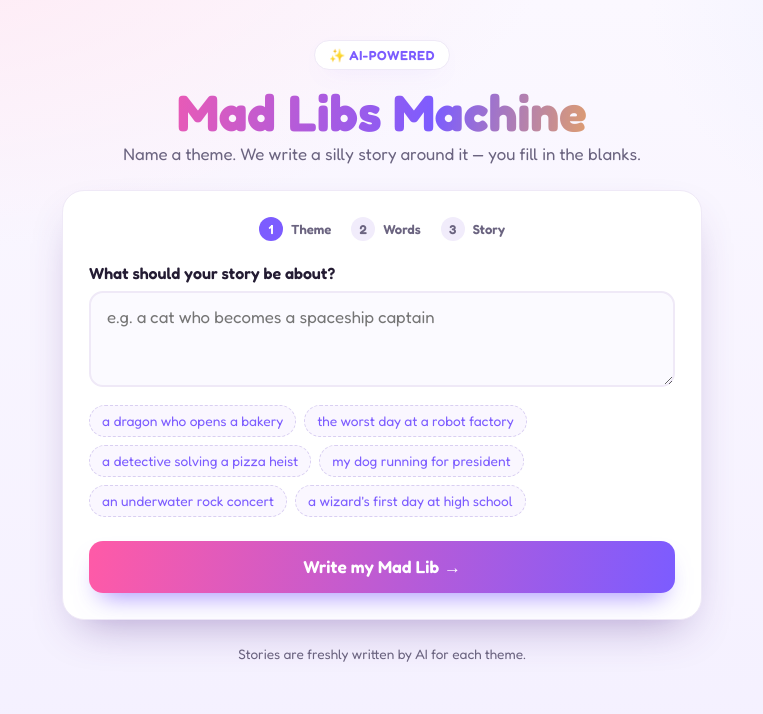
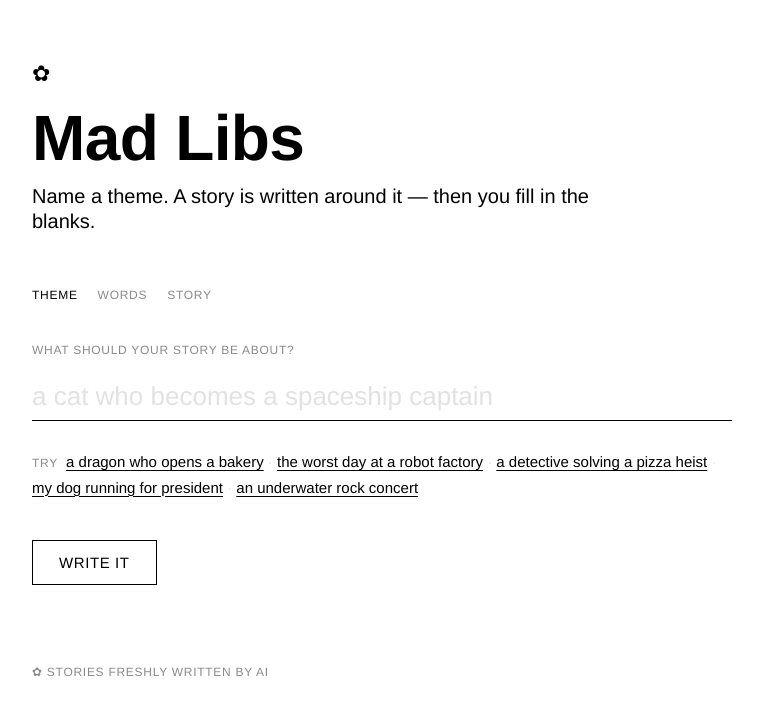
Before and after one commit to santai-artifacts/jeremyasaputo-untitled-project-4-568, a website: page public/index.html in a window 1280 px wide. Shown: the whole page, without its empty margins (258-1021 px from the left). Drawn offline with Linux system fonts and the light colour scheme.

Commit message:
Agent changes (background)
Santai-Kind: autosave
Santai-Author: jeremyasaputo
Santai-Changes: +0 ~1 -0

```diff
--- a/public/index.html
+++ b/public/index.html
@@ -3,277 +3,242 @@
 <head>
 <meta charset="UTF-8" />
 <meta name="viewport" content="width=device-width, initial-scale=1.0" />
-<title>Mad Libs Machine</title>
-<link rel="preconnect" href="https://fonts.googleapis.com" />
-<link rel="preconnect" href="https://fonts.gstatic.com" crossorigin />
-<link href="https://fonts.googleapis.com/css2?family=Fredoka:wght@400;500;600;700&family=Kalam:wght@400;700&display=swap" rel="stylesheet" />
+<title>Mad Libs</title>
 <style>
   :root {
-    --bg1: #ffe9f3;
-    --bg2: #e7ecff;
-    --ink: #241c33;
-    --muted: #6b6480;
-    --card: #ffffff;
-    --accent: #ff5aa7;
-    --accent2: #7c5cff;
-    --accent3: #ffb340;
-    --line: #efe9f7;
-    --ok: #21c17a;
-    --shadow: 0 20px 45px -18px rgba(88, 50, 140, 0.45);
-    --radius: 22px;
+    --ink: #000;
+    --paper: #fff;
+    --muted: #8a8a8a;
+    --line: #000;
+    --faint: #e2e2e2;
   }
   * { box-sizing: border-box; }
-  html, body { margin: 0; }
+  html, body { margin: 0; background: var(--paper); }
   body {
-    font-family: "Fredoka", system-ui, sans-serif;
+    font-family: "Helvetica Neue", Helvetica, Arial, sans-serif;
     color: var(--ink);
-    min-height: 100vh;
-    background:
-      radial-gradient(1200px 600px at 12% -10%, var(--bg1), transparent 55%),
-      radial-gradient(1000px 620px at 110% 0%, var(--bg2), transparent 50%),
-      linear-gradient(180deg, #fbf8ff, #f4f0ff);
+    font-size: 20px;
+    line-height: 1.25;
+    -webkit-font-smoothing: antialiased;
+    padding: 60px 24px 120px;
+  }
+  .wrap { max-width: 700px; margin: 0 auto; }
+
+  /* header */
+  .masthead { margin-bottom: 54px; }
+  .flower { font-size: 22px; display: block; margin-bottom: 18px; }
+  h1 {
+    font-size: 64px;
+    line-height: 1;
+    font-weight: 700;
+    letter-spacing: -0.01em;
+    margin: 0 0 14px;
+  }
+  .lede { font-size: 20px; color: var(--ink); margin: 0; max-width: 30em; }
+
+  /* step line */
+  .stepline {
     display: flex;
-    flex-direction: column;
-    align-items: center;
-    padding: 32px 18px 64px;
+    gap: 20px;
+    font-size: 12px;
+    letter-spacing: 0.06em;
+    text-transform: uppercase;
+    color: var(--muted);
+    margin-bottom: 40px;
+  }
+  .stepline span { display: inline-flex; gap: 8px; }
+  .stepline .dot.active { color: var(--ink); }
+  .stepline .dot.done { color: var(--ink); }
+  .stepline .dot.done::before { content: "✿ "; }
+
+  /* type */
+  label.field-label {
+    display: block;
+    font-size: 12px;
+    letter-spacing: 0.06em;
+    text-transform: uppercase;
+    color: var(--muted);
+    margin-bottom: 14px;
   }
 
-  header {
-    text-align: center;
-    margin: 8px 0 26px;
-    max-width: 640px;
-  }
-  .badge {
-    display: inline-flex;
-    align-items: center;
-    gap: 8px;
-    font-size: 0.82rem;
-    font-weight: 600;
-    letter-spacing: 0.04em;
-    text-transform: uppercase;
-    color: var(--accent2);
-    background: #fff;
-    border: 1px solid var(--line);
-    padding: 6px 14px;
-    border-radius: 999px;
-    box-shadow: 0 8px 22px -14px rgba(124, 92, 255, 0.6);
-  }
-  h1 {
-    font-size: clamp(2.1rem, 6vw, 3.2rem);
-    margin: 16px 0 6px;
-    line-height: 1.02;
-    background: linear-gradient(100deg, var(--accent), var(--accent2) 60%, var(--accent3));
-    -webkit-background-clip: text;
-    background-clip: text;
-    color: transparent;
-  }
-  header p { color: var(--muted); font-size: 1.05rem; margin: 0; }
-
-  .card {
-    width: 100%;
-    max-width: 640px;
-    background: var(--card);
-    border: 1px solid var(--line);
-    border-radius: var(--radius);
-    box-shadow: var(--shadow);
-    padding: 26px;
-  }
-
-  .steps {
-    display: flex;
-    gap: 10px;
-    justify-content: center;
-    margin-bottom: 22px;
-  }
-  .dot {
-    display: flex; align-items: center; gap: 8px;
-    font-size: 0.82rem; font-weight: 600; color: var(--muted);
-  }
-  .dot .n {
-    width: 24px; height: 24px; border-radius: 50%;
-    display: grid; place-items: center;
-    background: #f1ecfb; color: var(--muted);
-    font-size: 0.8rem; transition: .25s;
-  }
-  .dot.active .n { background: var(--accent2); color: #fff; }
-  .dot.done .n { background: var(--ok); color: #fff; }
-  .dot .bar { width: 22px; height: 2px; background: var(--line); border-radius: 2px; }
-
-  label.field-label { display:block; font-weight: 600; margin-bottom: 8px; }
   textarea, input[type="text"] {
     width: 100%;
     font-family: inherit;
-    font-size: 1.05rem;
+    font-size: 26px;
+    line-height: 1.25;
     color: var(--ink);
-    background: #fbfaff;
-    border: 2px solid var(--line);
-    border-radius: 14px;
-    padding: 14px 16px;
-    transition: border-color .18s, box-shadow .18s;
+    background: transparent;
+    border: none;
+    border-bottom: 1px solid var(--line);
+    border-radius: 0;
+    padding: 8px 0;
     outline: none;
   }
-  textarea { resize: vertical; min-height: 96px; }
-  textarea:focus, input[type="text"]:focus {
-    border-color: var(--accent2);
-    box-shadow: 0 0 0 4px rgba(124, 92, 255, 0.14);
+  textarea {
+    resize: none;
+    min-height: 44px;
+    overflow: hidden;
   }
+  textarea::placeholder, input::placeholder { color: var(--faint); }
+  input[type="text"]:focus, textarea:focus { border-bottom-color: var(--ink); }
 
-  .chips { display:flex; flex-wrap: wrap; gap: 8px; margin: 14px 0 4px; }
+  /* chips = plain inline suggestions */
+  .chips {
+    margin: 22px 0 0;
+    font-size: 15px;
+    color: var(--muted);
+    line-height: 1.7;
+  }
+  .chips .lbl { text-transform: uppercase; letter-spacing: 0.06em; font-size: 12px; }
   .chip {
-    font: inherit; font-size: 0.86rem;
-    border: 1px dashed #d9cff2; background: #faf7ff; color: var(--accent2);
-    padding: 7px 12px; border-radius: 999px; cursor: pointer;
-    transition: .15s;
+    font: inherit;
+    font-size: 15px;
+    background: none;
+    border: none;
+    padding: 0;
+    color: var(--ink);
+    cursor: pointer;
+    text-decoration: underline;
+    text-underline-offset: 3px;
+    text-decoration-thickness: 1px;
   }
-  .chip:hover { background: var(--accent2); color:#fff; border-color: var(--accent2); transform: translateY(-1px); }
+  .chip:hover { color: var(--muted); }
+  .chip + .chip { margin-left: 2px; }
+  .chip-sep { color: var(--faint); }
 
-  button.primary {
-    margin-top: 20px;
-    width: 100%;
-    font: inherit; font-weight: 600; font-size: 1.08rem;
-    color: #fff;
-    background: linear-gradient(100deg, var(--accent), var(--accent2));
-    border: none; border-radius: 14px; padding: 15px;
+  /* buttons — bare bordered box, invert on hover */
+  button.primary, button.ghost {
+    font-family: inherit;
+    font-size: 15px;
+    letter-spacing: 0.04em;
+    text-transform: uppercase;
+    padding: 13px 26px;
+    border: 1px solid var(--ink);
+    background: var(--paper);
+    color: var(--ink);
     cursor: pointer;
-    box-shadow: 0 14px 26px -12px rgba(124, 92, 255, 0.75);
-    transition: transform .12s, filter .2s;
+    border-radius: 0;
+    transition: background .15s, color .15s;
   }
-  button.primary:hover { transform: translateY(-2px); filter: brightness(1.04); }
-  button.primary:active { transform: translateY(0); }
-  button.primary:disabled { opacity: .6; cursor: not-allowed; transform:none; filter:none; }
+  button.primary:hover, button.ghost:hover { background: var(--ink); color: var(--paper); }
+  button.primary:disabled { opacity: .35; cursor: not-allowed; background: var(--paper); color: var(--ink); }
 
-  button.ghost {
-    font: inherit; font-weight: 600; color: var(--accent2);
-    background: transparent; border: 2px solid var(--line);
-    border-radius: 14px; padding: 13px 18px; cursor: pointer;
-    transition: .15s;
-  }
-  button.ghost:hover { border-color: var(--accent2); }
-
-  .row { display:flex; gap: 12px; margin-top: 18px; }
-  .row button { flex: 1; margin-top: 0; }
-
-  .blank-grid { display: grid; gap: 14px; }
-  .blank {
-    display: grid; gap: 6px;
-    animation: pop .32s ease both;
-  }
-  .blank .hint {
-    font-size: 0.82rem; font-weight: 600; color: var(--accent2);
-    text-transform: capitalize; letter-spacing: .01em;
-  }
-  .blank .hint span.num {
-    display:inline-grid; place-items:center; width:20px; height:20px;
-    background:#f1ecfb; color:var(--muted); border-radius:50%;
-    font-size:0.72rem; margin-right:7px;
-  }
+  .actions { margin-top: 40px; display: flex; gap: 14px; flex-wrap: wrap; }
 
   .hidden { display: none !important; }
 
-  /* story reveal */
+  /* blanks */
+  .blank-grid { display: grid; gap: 28px; }
+  .blank { display: grid; gap: 8px; }
+  .blank .hint {
+    font-size: 12px;
+    letter-spacing: 0.06em;
+    text-transform: uppercase;
+    color: var(--muted);
+  }
+  .blank .hint .num { color: var(--faint); margin-right: 10px; }
+
+  /* loading */
+  .loader { padding: 10px 0; display: flex; align-items: baseline; gap: 12px; }
+  .loader .spin { display: inline-block; animation: spin 1.4s linear infinite; }
+  .loader p { margin: 0; font-size: 20px; color: var(--ink); }
+
+  /* story */
   .story-title {
-    font-family: "Kalam", cursive;
-    font-size: 1.9rem; font-weight: 700;
-    margin: 0 0 14px; text-align: center;
-    color: var(--accent2);
+    font-size: 40px;
+    line-height: 1.05;
+    font-weight: 700;
+    letter-spacing: -0.01em;
+    margin: 0 0 30px;
   }
-  .story {
-    font-family: "Kalam", cursive;
-    font-size: 1.28rem; line-height: 1.9;
-    color: var(--ink);
-    background:
-      linear-gradient(#fff, #fff) padding-box,
-      repeating-linear-gradient(#fff 0 31px, #e9e2fb 31px 32px) padding-box;
-    background: #fffef9;
-    padding: 22px 22px;
-    border-radius: 16px;
-    border: 1px solid var(--line);
-  }
+  .story { font-size: 24px; line-height: 1.5; }
+  .story p { margin: 0 0 1.1em; }
   .story .fill {
-    color: var(--accent);
     font-weight: 700;
-    border-bottom: 2px solid rgba(255,90,167,.35);
-    padding: 0 2px;
-    animation: hi .5s ease both;
+    text-decoration: underline;
+    text-underline-offset: 3px;
+    text-decoration-thickness: 1px;
   }
 
-  .loader { display:flex; flex-direction:column; align-items:center; gap:14px; padding: 22px 0; }
-  .spinner {
-    width: 46px; height: 46px; border-radius: 50%;
-    border: 5px solid #eee3ff; border-top-color: var(--accent2);
-    animation: spin .8s linear infinite;
-  }
-  .loader p { color: var(--muted); margin: 0; font-weight: 500; }
-
   .error {
-    margin-top: 14px; padding: 12px 14px;
-    background: #fff1f4; border: 1px solid #ffd0dd; color: #c13a63;
-    border-radius: 12px; font-weight: 500; font-size: 0.95rem;
+    margin-top: 18px;
+    font-size: 15px;
+    color: var(--ink);
+    border-left: 2px solid var(--ink);
+    padding-left: 12px;
   }
 
   .toast {
-    position: fixed; bottom: 22px; left: 50%; transform: translateX(-50%) translateY(20px);
-    background: var(--ink); color: #fff; padding: 12px 20px; border-radius: 999px;
-    font-weight: 600; font-size: 0.92rem; opacity: 0; pointer-events: none;
-    transition: .3s;
+    position: fixed;
+    bottom: 28px; left: 50%;
+    transform: translateX(-50%) translateY(16px);
+    background: var(--ink); color: var(--paper);
+    padding: 10px 20px; font-size: 13px;
+    letter-spacing: 0.04em; text-transform: uppercase;
+    opacity: 0; pointer-events: none; transition: .25s;
   }
   .toast.show { opacity: 1; transform: translateX(-50%) translateY(0); }
 
-  footer { color: var(--muted); font-size: 0.85rem; margin-top: 26px; text-align:center; }
+  footer {
+    margin-top: 80px;
+    font-size: 12px;
+    letter-spacing: 0.06em;
+    text-transform: uppercase;
+    color: var(--muted);
+  }
 
   @keyframes spin { to { transform: rotate(360deg); } }
-  @keyframes pop { from { opacity:0; transform: translateY(8px); } to { opacity:1; transform:none; } }
-  @keyframes hi { from { background: #fff3ba; } to { background: transparent; } }
+  @media (prefers-reduced-motion: reduce) { * { animation: none !important; transition: none !important; } }
 
-  @media (prefers-reduced-motion: reduce) {
-    * { animation: none !important; transition: none !important; }
-  }
-  @media (max-width: 480px) {
-    .card { padding: 20px; }
-    .dot span.txt { display:none; }
+  @media (max-width: 560px) {
+    body { padding: 40px 20px 90px; font-size: 18px; }
+    h1 { font-size: 44px; }
+    .story-title { font-size: 30px; }
+    .story { font-size: 21px; }
+    textarea, input[type="text"] { font-size: 22px; }
   }
 </style>
 </head>
 <body>
-  <header>
-    <span class="badge">✨ AI-powered</span>
-    <h1>Mad Libs Machine</h1>
-    <p>Name a theme. We write a silly story around it — you fill in the blanks.</p>
-  </header>
+<div class="wrap">
+  <div class="masthead">
+    <span class="flower">✿</span>
+    <h1>Mad Libs</h1>
+    <p class="lede">Name a theme. A story is written around it — then you fill in the blanks.</p>
+  </div>
 
-  <div class="card">
-    <div class="steps" id="steps">
-      <div class="dot active" data-step="1"><span class="n">1</span><span class="txt">Theme</span></div>
-      <div class="bar"></div>
-      <div class="dot" data-step="2"><span class="n">2</span><span class="txt">Words</span></div>
-      <div class="bar"></div>
-      <div class="dot" data-step="3"><span class="n">3</span><span class="txt">Story</span></div>
+  <div class="stepline" id="steps">
+    <span class="dot active" data-step="1">Theme</span>
+    <span class="dot" data-step="2">Words</span>
+    <span class="dot" data-step="3">Story</span>
   </div>
 
   <!-- STEP 1 -->
   <section id="step1">
     <label class="field-label" for="prompt">What should your story be about?</label>
-      <textarea id="prompt" placeholder="e.g. a cat who becomes a spaceship captain"></textarea>
+    <textarea id="prompt" rows="1" placeholder="a cat who becomes a spaceship captain"></textarea>
     <div class="chips" id="chips"></div>
-      <button class="primary" id="genBtn">Write my Mad Lib →</button>
+    <div class="actions">
+      <button class="primary" id="genBtn">Write it</button>
+    </div>
     <div id="err1"></div>
   </section>
 
   <!-- LOADING -->
   <section id="loading" class="hidden">
     <div class="loader">
-        <div class="spinner"></div>
-        <p id="loadMsg">Dreaming up your story…</p>
+      <span class="spin">✿</span>
+      <p id="loadMsg">Writing your story…</p>
     </div>
   </section>
 
   <!-- STEP 2 -->
   <section id="step2" class="hidden">
-      <label class="field-label">Fill in the blanks — no peeking at the story!</label>
+    <label class="field-label">Fill in the blanks — no peeking at the story</label>
     <div class="blank-grid" id="blanks"></div>
-      <div class="row">
-        <button class="ghost" id="backBtn">← New theme</button>
-        <button class="primary" id="revealBtn">Reveal story 🎉</button>
+    <div class="actions">
+      <button class="primary" id="revealBtn">Reveal story</button>
+      <button class="ghost" id="backBtn">New theme</button>
     </div>
     <div id="err2"></div>
   </section>
@@ -282,17 +247,16 @@
   <section id="step3" class="hidden">
     <h2 class="story-title" id="storyTitle"></h2>
     <div class="story" id="storyText"></div>
-      <div class="row">
-        <button class="ghost" id="editBtn">← Edit words</button>
-        <button class="primary" id="copyBtn">Copy story</button>
-      </div>
-      <div class="row">
-        <button class="ghost" id="againBtn" style="flex:1">Start over</button>
+    <div class="actions">
+      <button class="primary" id="copyBtn">Copy</button>
+      <button class="ghost" id="editBtn">Edit words</button>
+      <button class="ghost" id="againBtn">Start over</button>
     </div>
   </section>
+
+  <footer>✿ Stories freshly written by AI</footer>
 </div>
 
-  <footer>Stories are freshly written by AI for each theme.</footer>
 <div class="toast" id="toast"></div>
 
 <script>
@@ -305,40 +269,41 @@
     "a detective solving a pizza heist",
     "my dog running for president",
     "an underwater rock concert",
-    "a wizard's first day at high school",
   ];
 
-  // seed suggestion chips
+  // suggestion links (bare, inline)
   const chips = el("chips");
-  SUGGESTIONS.forEach((s) => {
+  chips.innerHTML = '<span class="lbl">Try&nbsp;&nbsp;</span>';
+  SUGGESTIONS.forEach((s, i) => {
+    if (i > 0) { const sep = document.createElement("span"); sep.className = "chip-sep"; sep.textContent = " · "; chips.appendChild(sep); }
     const b = document.createElement("button");
-    b.className = "chip";
-    b.type = "button";
-    b.textContent = s;
-    b.onclick = () => { el("prompt").value = s; el("prompt").focus(); };
+    b.className = "chip"; b.type = "button"; b.textContent = s;
+    b.onclick = () => { el("prompt").value = s; autoGrow(el("prompt")); el("prompt").focus(); };
     chips.appendChild(b);
   });
+
+  // auto-grow textarea
+  function autoGrow(t) { t.style.height = "auto"; t.style.height = t.scrollHeight + "px"; }
+  el("prompt").addEventListener("input", () => autoGrow(el("prompt")));
 
   function setStep(n) {
     ["step1","loading","step2","step3"].forEach((s) => el(s).classList.add("hidden"));
     document.querySelectorAll("#steps .dot").forEach((d) => {
       const step = +d.dataset.step;
-      d.classList.toggle("active", step === n);
+      d.classList.toggle("active", step === Math.ceil(n));
       d.classList.toggle("done", step < n);
     });
     if (n === 1) el("step1").classList.remove("hidden");
-    if (n === 1.5) { el("loading").classList.remove("hidden"); document.querySelector('.dot[data-step="1"]').classList.add("done"); document.querySelector('.dot[data-step="1"]').classList.remove("active"); }
+    if (n === 1.5) el("loading").classList.remove("hidden");
     if (n === 2) el("step2").classList.remove("hidden");
     if (n === 3) el("step3").classList.remove("hidden");
   }
 
-  function showError(where, msg) {
-    el(where).innerHTML = '<div class="error">' + msg + '</div>';
-  }
+  function showError(where, msg) { el(where).innerHTML = '<div class="error">' + msg + '</div>'; }
   function clearError(where) { el(where).innerHTML = ""; }
 
   const loadMessages = [
-    "Dreaming up your story…",
+    "Writing your story…",
     "Sharpening the pencils…",
     "Hiding the punchline…",
     "Counting the blanks…",
@@ -347,16 +312,13 @@
   function cycleLoader() {
     let i = 0;
     el("loadMsg").textContent = loadMessages[0];
-    loadTimer = setInterval(() => {
-      i = (i + 1) % loadMessages.length;
-      el("loadMsg").textContent = loadMessages[i];
-    }, 1600);
+    loadTimer = setInterval(() => { i = (i + 1) % loadMessages.length; el("loadMsg").textContent = loadMessages[i]; }, 1600);
   }
 
   async function generate() {
     const prompt = el("prompt").value.trim();
     clearError("err1");
-    if (!prompt) { showError("err1", "Give me a theme to work with 🙂"); return; }
+    if (!prompt) { showError("err1", "Give me a theme to work with."); return; }
 
     setStep(1.5);
     cycleLoader();
@@ -390,12 +352,10 @@
     state.data.blanks.forEach((b, i) => {
       const div = document.createElement("div");
       div.className = "blank";
-      div.style.animationDelay = (i * 0.04) + "s";
       div.innerHTML =
-        '<label class="hint" for="b' + i + '"><span class="num">' + (i+1) + '</span>' +
+        '<label class="hint" for="b' + i + '"><span class="num">' + String(i+1).padStart(2,"0") + '</span>' +
         escapeHtml(b.label) + '</label>' +
-        '<input type="text" id="b' + i + '" autocomplete="off" placeholder="' +
-        escapeHtml(b.label) + '" />';
+        '<input type="text" id="b' + i + '" autocomplete="off" />';
       const input = div.querySelector("input");
       input.value = state.values[i] || "";
       input.addEventListener("input", () => { state.values[i] = input.value; });
@@ -415,7 +375,7 @@
     clearError("err2");
     const missing = state.values.findIndex((v) => !v.trim());
     if (missing !== -1) {
-      showError("err2", "Fill in every blank first — #" + (missing+1) + " is empty.");
+      showError("err2", "Fill in every blank first — number " + String(missing+1).padStart(2,"0") + " is empty.");
       const inp = el("b" + missing);
       if (inp) inp.focus();
       return;
@@ -427,25 +387,22 @@
       const val = '<span class="fill">' + escapeHtml(state.values[i].trim()) + "</span>";
       html = html.split(token).join(val);
     });
-    // paragraph breaks
     html = html.replace(/\n{2,}/g, "</p><p>").replace(/\n/g, "<br>");
 
     el("storyTitle").textContent = state.data.title;
     el("storyText").innerHTML = "<p>" + html + "</p>";
     setStep(3);
+    window.scrollTo({ top: 0, behavior: "smooth" });
   }
 
   function plainStory() {
     let text = state.data.template;
-    state.data.blanks.forEach((b, i) => {
-      text = text.split("[[" + b.id + "]]").join(state.values[i].trim());
-    });
+    state.data.blanks.forEach((b, i) => { text = text.split("[[" + b.id + "]]").join(state.values[i].trim()); });
     return state.data.title + "\n\n" + text;
   }
 
   function escapeHtml(s) {
-    return String(s)
-      .replace(/&/g, "&amp;").replace(/</g, "&lt;").replace(/>/g, "&gt;");
+    return String(s).replace(/&/g, "&amp;").replace(/</g, "&lt;").replace(/>/g, "&gt;");
   }
 
   function toast(msg) {
@@ -455,47 +412,39 @@
     setTimeout(() => t.classList.remove("show"), 1800);
   }
 
-  // wire up
-  el("genBtn").onclick = generate;
-  el("prompt").addEventListener("keydown", (e) => {
-    if (e.key === "Enter" && (e.metaKey || e.ctrlKey)) generate();
-  });
-  el("revealBtn").onclick = revealStory;
-  el("backBtn").onclick = () => setStep(1);
-  el("editBtn").onclick = () => { renderBlanks(); setStep(2); };
-  el("againBtn").onclick = () => { el("prompt").value = ""; setStep(1); el("prompt").focus(); };
   async function copyText(text) {
-    // navigator.clipboard is often blocked inside sandboxed preview iframes,
-    // so fall back to a hidden textarea + execCommand.
     if (navigator.clipboard && window.isSecureContext) {
       try { await navigator.clipboard.writeText(text); return true; } catch {}
     }
     try {
       const ta = document.createElement("textarea");
-      ta.value = text;
-      ta.setAttribute("readonly", "");
-      ta.style.position = "fixed";
-      ta.style.top = "-1000px";
-      ta.style.opacity = "0";
+      ta.value = text; ta.setAttribute("readonly", "");
+      ta.style.position = "fixed"; ta.style.top = "-1000px"; ta.style.opacity = "0";
       document.body.appendChild(ta);
-      ta.select();
-      ta.setSelectionRange(0, text.length);
+      ta.select(); ta.setSelectionRange(0, text.length);
       const ok = document.execCommand("copy");
       document.body.removeChild(ta);
       return ok;
     } catch { return false; }
   }
 
+  // wire up
+  el("genBtn").onclick = generate;
+  el("prompt").addEventListener("keydown", (e) => {
+    if (e.key === "Enter" && !e.shiftKey) { e.preventDefault(); generate(); }
+  });
+  el("revealBtn").onclick = revealStory;
+  el("backBtn").onclick = () => setStep(1);
+  el("editBtn").onclick = () => { renderBlanks(); setStep(2); };
+  el("againBtn").onclick = () => { el("prompt").value = ""; autoGrow(el("prompt")); setStep(1); el("prompt").focus(); };
   el("copyBtn").onclick = async () => {
     const ok = await copyText(plainStory());
-    toast(ok ? "Story copied! 📋" : "Copy blocked — story is selectable below to copy.");
+    toast(ok ? "Copied" : "Copy blocked — select the story to copy");
     if (!ok) {
-      // As a last resort, select the rendered story so the user can Ctrl/Cmd+C.
       const range = document.createRange();
       range.selectNodeContents(el("storyText"));
       const sel = window.getSelection();
-      sel.removeAllRanges();
-      sel.addRange(range);
+      sel.removeAllRanges(); sel.addRange(range);
     }
   };
 </script>
```
Lines whose indentation alone changed are shown as unchanged.
